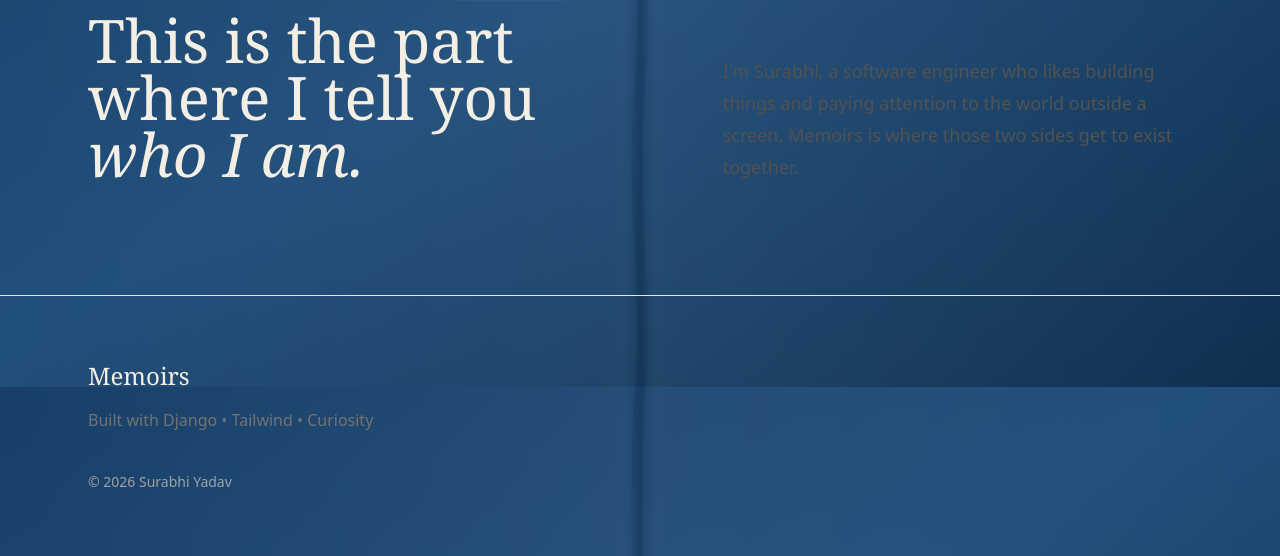
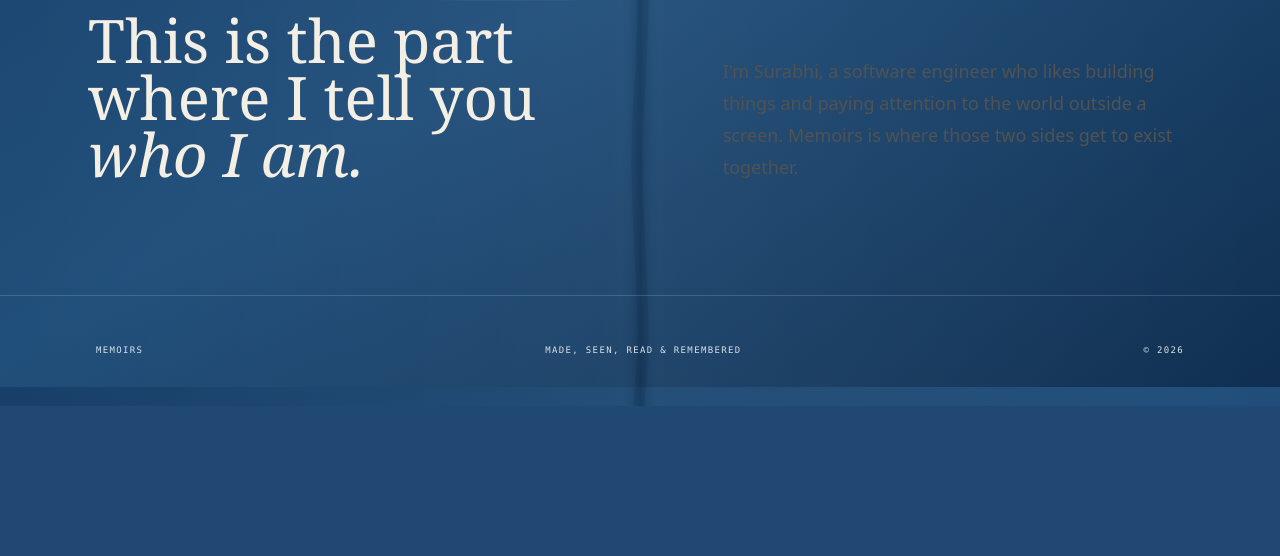
Before and after one commit to surabhiry/Memoirs, a Django app: page / in a window 1280 px wide. Shown: the part 3613-4169 px from the top of the page. After the commit the page ends 4019 px from the top, so only its background shows below. Run offline with Django 5.2, Linux system fonts and the light colour scheme; style sheets or scripts are compiled from the project's sources.

Commit message:
feat: restyle footer for paper archive

```diff
--- a/memoirs/templates/components/footer.html
+++ b/memoirs/templates/components/footer.html
@@ -1,25 +1,7 @@
-<footer class="border-t border-neutral-200">
-
-    <div class="mx-auto max-w-6xl px-6 py-16">
-
-        <p class="font-serif text-2xl">
-
-            Memoirs
-
-        </p>
-
-        <p class="mt-4 text-neutral-500">
-
-            Built with Django • Tailwind • Curiosity
-
-        </p>
-
-        <p class="mt-10 text-sm text-neutral-400">
-
-            © 2026 Surabhi Yadav
-
-        </p>
-
+<footer class="border-t border-white/15 text-[#d8e1e8]">
+    <div class="mx-auto flex max-w-6xl flex-col gap-3 px-6 py-12 font-mono text-[9px] uppercase tracking-[0.15em] sm:flex-row sm:items-center sm:justify-between sm:px-8">
+        <span>Memoirs</span>
+        <span>made, seen, read &amp; remembered</span>
+        <span>© 2026</span>
     </div>
-
 </footer>
```
